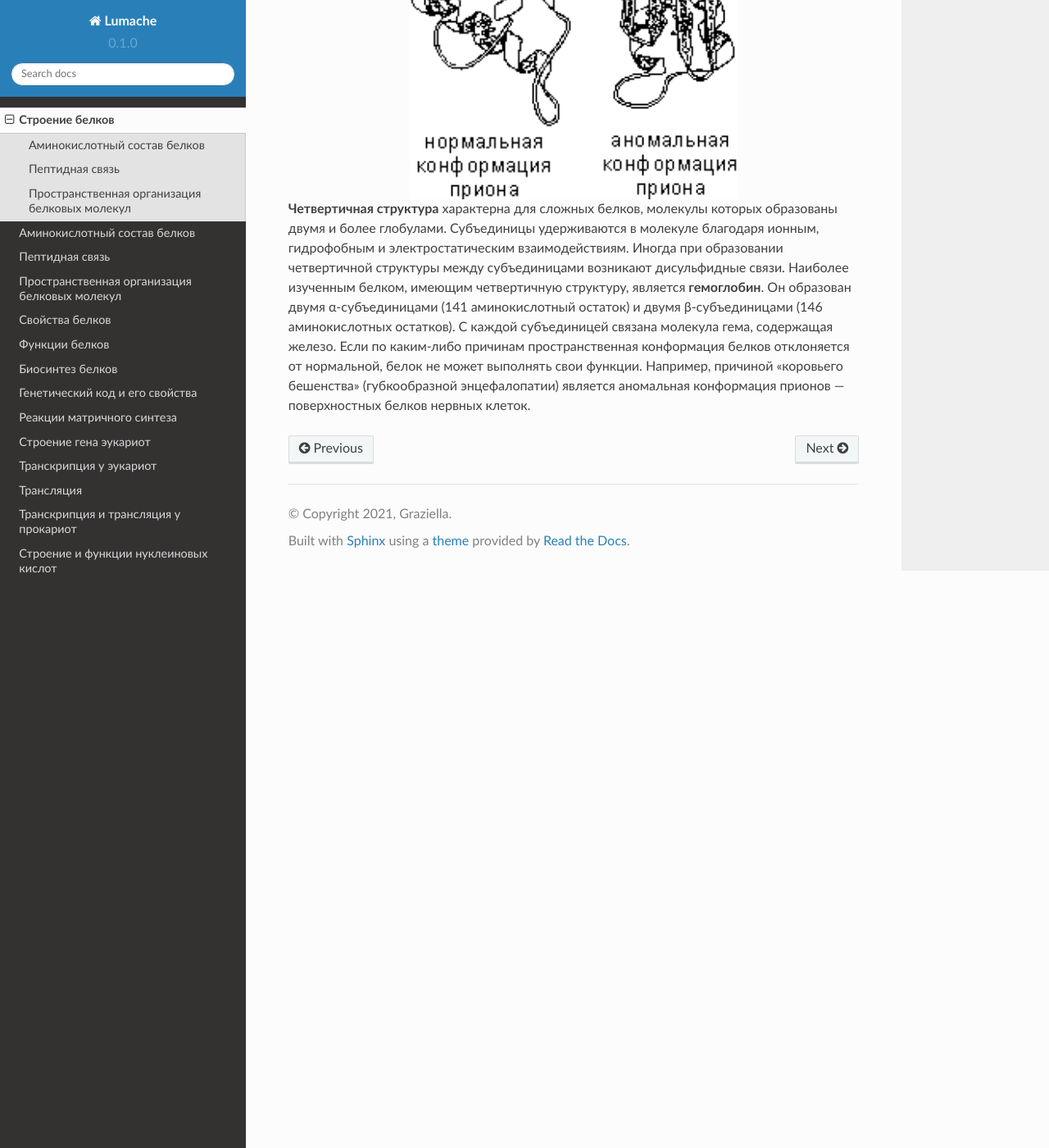
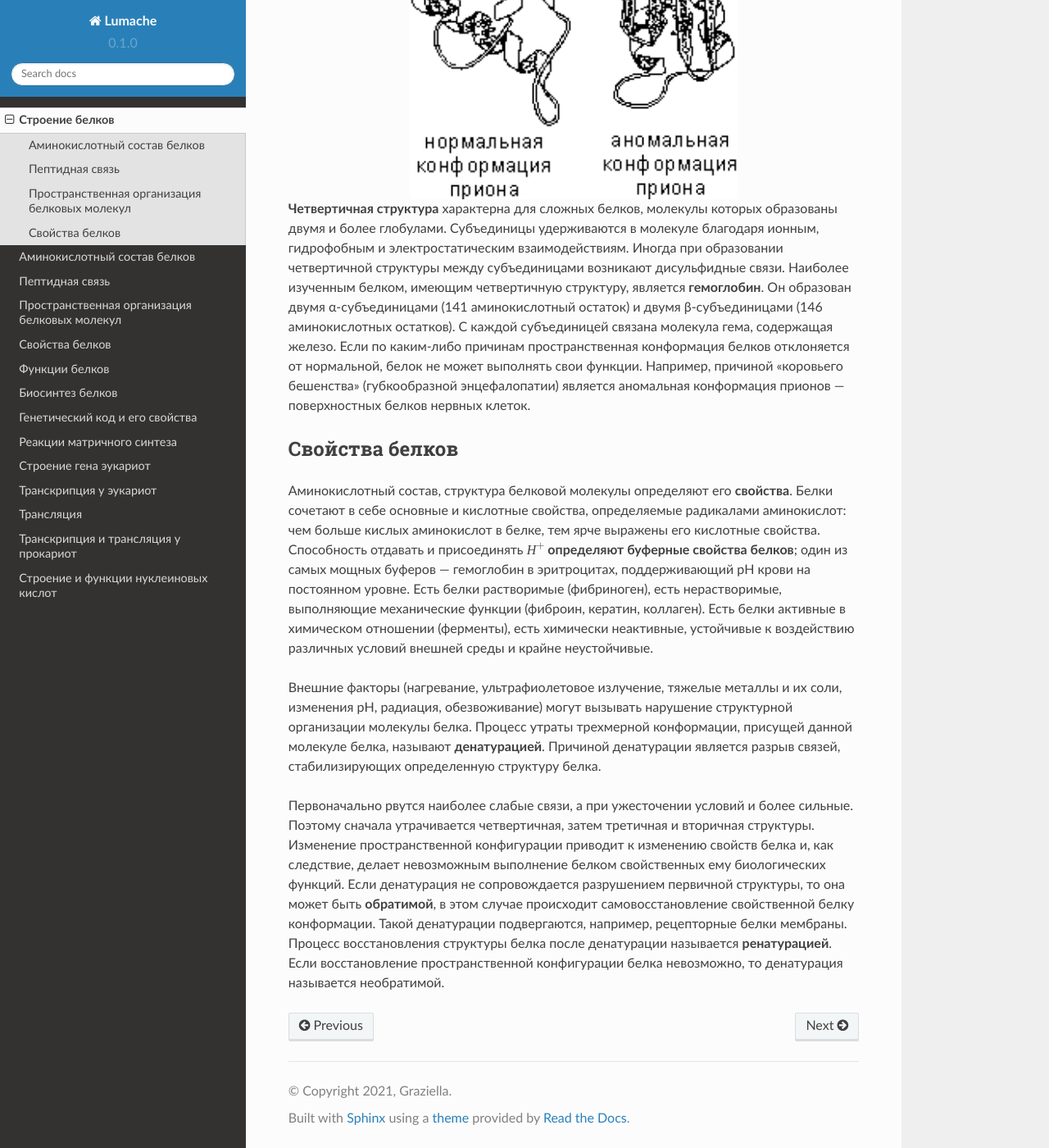
Before and after one commit to neptune2021/test_documentation, a Sphinx documentation site: the page built from docs/source/01.rst, in a window 1280 px wide and 1400 px high, scrolled down 2809 px. Shown: the whole window at 82% size. Built offline with Sphinx 7.4.7 and the Read the Docs theme 2.0.0, drawn with Linux system fonts in a browser that asks for light colours.

Commit message:
Update 01.rst

```diff
--- a/docs/source/01.rst
+++ b/docs/source/01.rst
@@ -52,3 +52,11 @@
   :align: center
 
 **Четвертичная структура** характерна для сложных белков, молекулы которых образованы двумя и более глобулами. Субъединицы удерживаются в молекуле благодаря ионным, гидрофобным и электростатическим взаимодействиям. Иногда при образовании четвертичной структуры между субъединицами возникают дисульфидные связи. Наиболее изученным белком, имеющим четвертичную структуру, является **гемоглобин**. Он образован двумя α-субъединицами (141 аминокислотный остаток) и двумя β-субъединицами (146 аминокислотных остатков). С каждой субъединицей связана молекула гема, содержащая железо. Если по каким-либо причинам пространственная конформация белков отклоняется от нормальной, белок не может выполнять свои функции. Например, причиной «коровьего бешенства» (губкообразной энцефалопатии) является аномальная конформация прионов — поверхностных белков нервных клеток.
+
+Свойства белков
+--------
+Аминокислотный состав, структура белковой молекулы определяют его **свойства**. Белки сочетают в себе основные и кислотные свойства, определяемые радикалами аминокислот: чем больше кислых аминокислот в белке, тем ярче выражены его кислотные свойства. Способность отдавать и присоединять :math:`Н^+` **определяют буферные свойства белков**; один из самых мощных буферов — гемоглобин в эритроцитах, поддерживающий рН крови на постоянном уровне. Есть белки растворимые (фибриноген), есть нерастворимые, выполняющие механические функции (фиброин, кератин, коллаген). Есть белки активные в химическом отношении (ферменты), есть химически неактивные, устойчивые к воздействию различных условий внешней среды и крайне неустойчивые.
+
+Внешние факторы (нагревание, ультрафиолетовое излучение, тяжелые металлы и их соли, изменения рН, радиация, обезвоживание) могут вызывать нарушение структурной организации молекулы белка. Процесс утраты трехмерной конформации, присущей данной молекуле белка, называют **денатурацией**. Причиной денатурации является разрыв связей, стабилизирующих определенную структуру белка.
+
+Первоначально рвутся наиболее слабые связи, а при ужесточении условий и более сильные. Поэтому сначала утрачивается четвертичная, затем третичная и вторичная структуры. Изменение пространственной конфигурации приводит к изменению свойств белка и, как следствие, делает невозможным выполнение белком свойственных ему биологических функций. Если денатурация не сопровождается разрушением первичной структуры, то она может быть **обратимой**, в этом случае происходит самовосстановление свойственной белку конформации. Такой денатурации подвергаются, например, рецепторные белки мембраны. Процесс восстановления структуры белка после денатурации называется **ренатурацией**. Если восстановление пространственной конфигурации белка невозможно, то денатурация называется необратимой.
```
